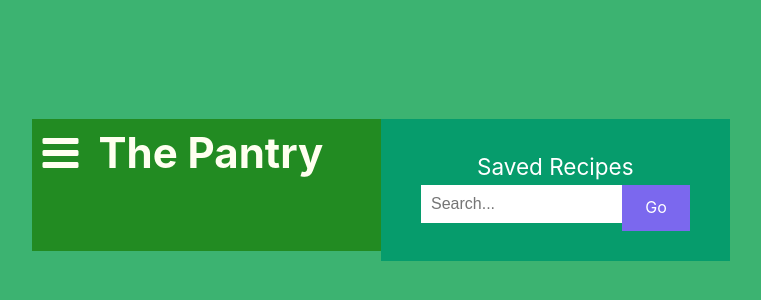
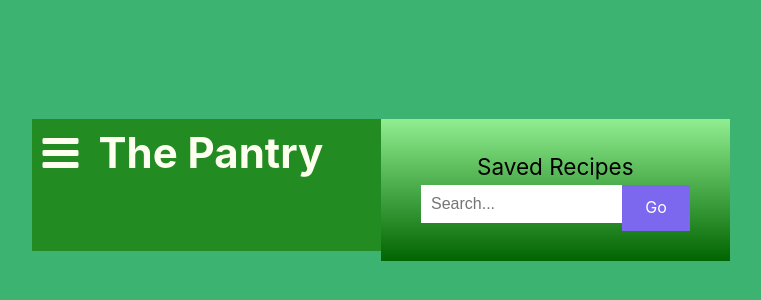
Before and after one commit to brandonscholten/pantry, a Vue app: page /saved in a window 1280 px wide. Shown: the part 210-510 px from the top of the page, without its empty margins (259-1020 px from the left). Built offline with nearby package versions, Linux system fonts and the light colour scheme.

Commit message:
Update savedRecipes.vue

```diff
--- a/src/views/savedRecipes.vue
+++ b/src/views/savedRecipes.vue
@@ -58,7 +58,7 @@ ul li {
   cursor: pointer;
   position: relative;
   padding: 12px 8px 12px 40px;
-  background: #eee;
+  background: #90EE90;
   font-size: 18px;
   transition: 0.2s;
 
@@ -88,15 +88,15 @@ ul li:hover {
 }
 
 .close:hover {
-  background-color: #069c6c;
+  background-color: #90ee90;
   color: #3CB371;
 }
 
 /* Style the header */
 .header {
-  background-color: #069c6c;
+  background-image:linear-gradient(#90EE90, #006400);
   padding: 30px 40px;
-  color: white;
+  color: black;
   text-align: center;
 }
 
@@ -133,6 +133,6 @@ input {
 }
 
 .addBtn:hover {
-  background-color: #3CB371;
+  background-color: #663399;
 }
 </style>
```
